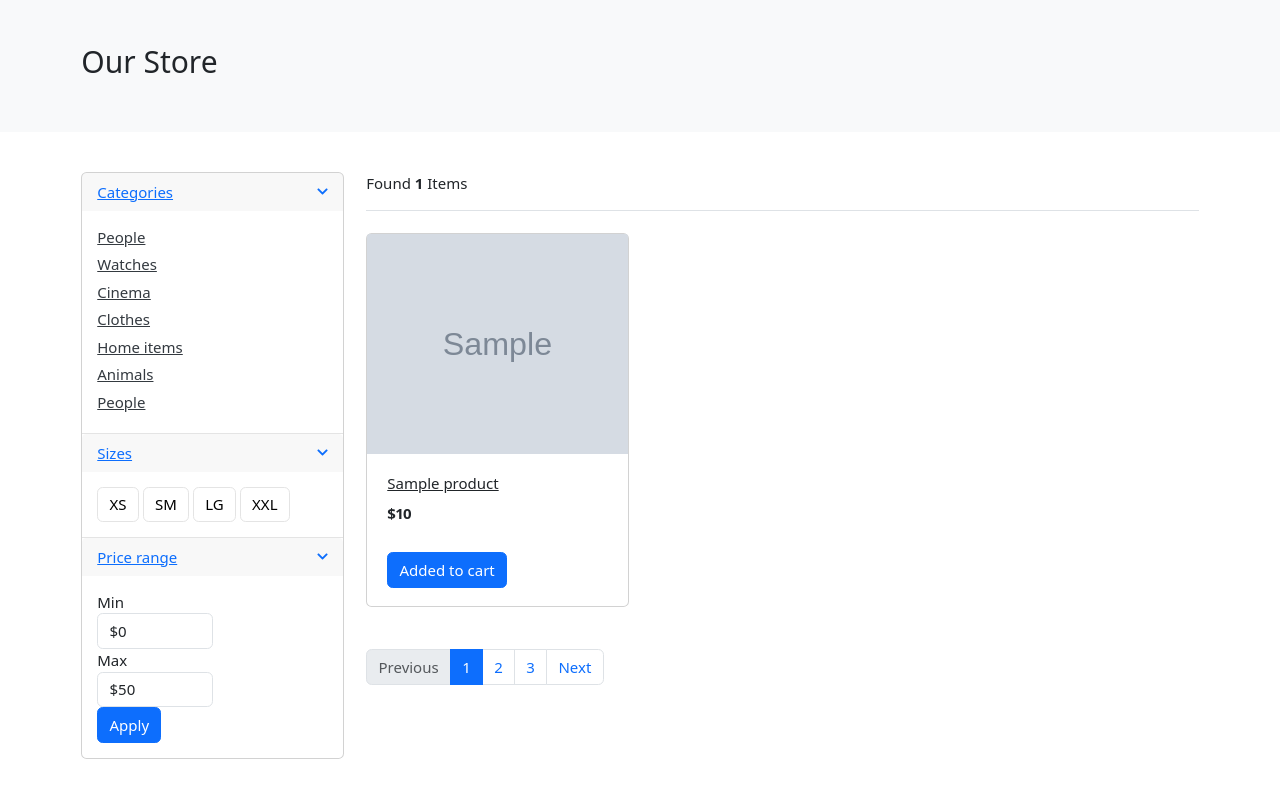
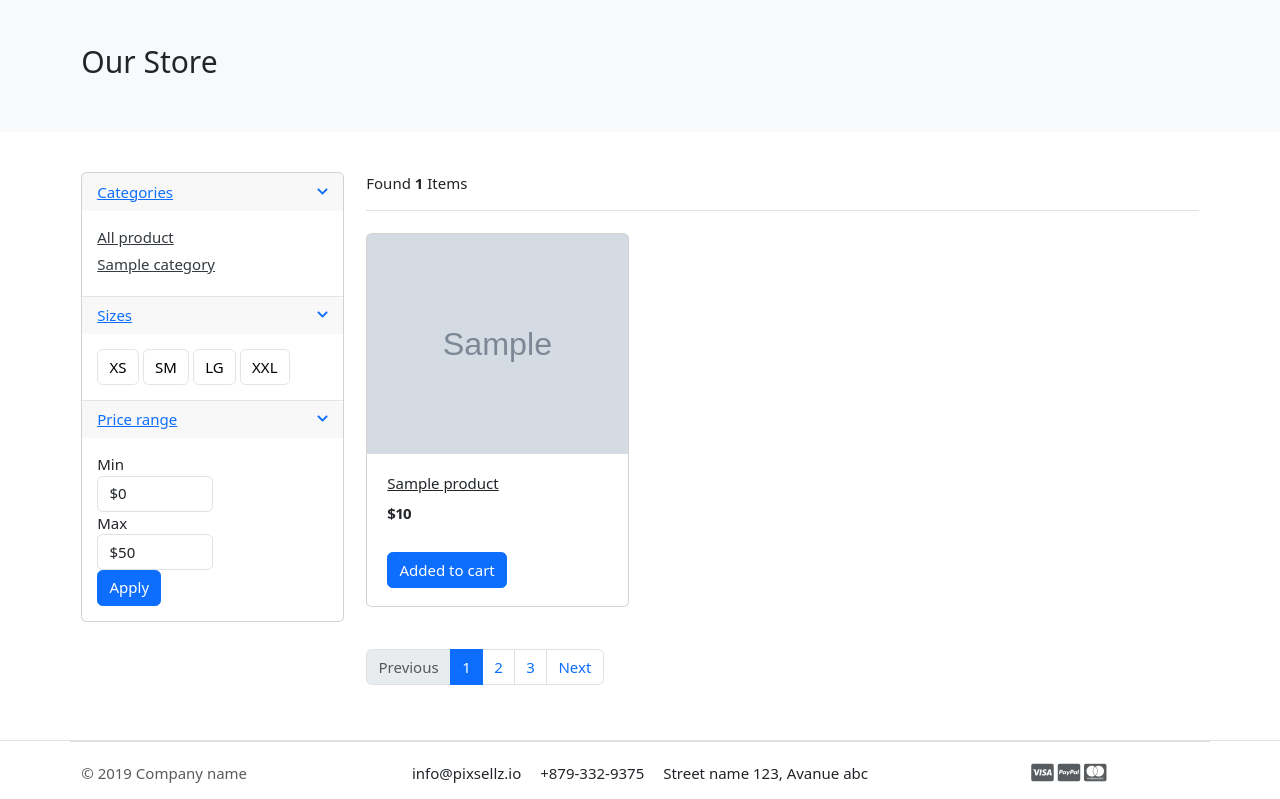
Before and after one commit to NVDungg/D4P_ecom, a Django app: page /store/ in a window 1280 px wide. Shown: the part 119-918 px from the top of the page. Run offline with Django 4.2, Linux system fonts and the light colour scheme; tables that the repository leaves empty hold one stand-in row (values such as "Sample post"); grey boxes marked "Sample" are stand-in pictures; some web fonts are replaced.

Commit message:
create context_product for category. using in template

```diff
--- /dev/null
+++ b/categorys/context_processors.py
@@ -0,0 +1,16 @@
+from .models import Category
+
+"""context_processors is a list of dotted Python paths to callables that are used to
+populate the context when a template is rendered with a request.
+These callables take a request object as their argument and return a dict of items
+to be merged into the context."""
+''' context processors là các hàm được sử dụng để đưa các biến toàn cục vào
+các context processors mặc định của Django. Context processors là các hàm Python
+nhận một request object làm tham số và trả về một dictionary chứa các biến context
+để sử dụng trong các template.'''
+#new context processors must be sign up in settings.py to be use in template
+
+def menu_links(request):
+    #store all object of Category in variable links
+    links = Category.objects.all()
+    return dict(links=links)
--- a/categorys/models.py
+++ b/categorys/models.py
@@ -1,4 +1,5 @@
 from django.db import models
+from django.urls import reverse
 
 # Create your models here.
 class Category(models.Model):
@@ -12,5 +13,10 @@ class Category(models.Model):
         verbose_name = 'category'
         verbose_name_plural = 'categories'
 
+    def get_url(self):
+        '''make fucntion reverse to category by slug use url name of store'''
+        return reverse('product_category', args=[self.slug])
+            #reverse(url_name, args=args, kwargs=kwargs)
+
     def __str__(self):
         return self.category_name
--- a/e_com/settings.py
+++ b/e_com/settings.py
@@ -68,6 +68,7 @@ TEMPLATES = [
                 'django.template.context_processors.request',
                 'django.contrib.auth.context_processors.auth',
                 'django.contrib.messages.context_processors.messages',
+                'categorys.context_processors.menu_links',
             ],
         },
     },
--- a/store/views.py
+++ b/store/views.py
@@ -10,6 +10,7 @@ class ProductListView(ListView):
     template_name = 'store/store.html'
 
     def get_context_data(self, **kwargs):
+        #retrieves the value of the category_slug parameter from the URL path.
         category_slug = self.kwargs.get('category_slug')
         categories = None
         products = None
--- a/templates/navbar.html
+++ b/templates/navbar.html
@@ -37,12 +37,10 @@
                     <i class="fa fa-bars"></i> All category
                 </button>
                 <div class="dropdown-menu">
-                    <a class="dropdown-item" href="#">Machinery / Mechanical Parts / Tools </a>
-                    <a class="dropdown-item" href="#">Consumer Electronics / Home Appliances </a>
-                    <a class="dropdown-item" href="#">Auto / Transportation</a>
-                    <a class="dropdown-item" href="#">Apparel / Textiles / Timepieces </a>
-                    <a class="dropdown-item" href="#">Home & Garden / Construction / Lights </a>
-                    <a class="dropdown-item" href="#">Beauty & Personal Care / Health </a>
+                    {% comment %} Using context processor {% endcomment %}
+                    {% for category in links %}
+                        <a class="dropdown-item" href="{{ category.get_url }}">{{ category.category_name }}</a>
+                    {% endfor %}
                 </div>
             </div>  <!-- category-wrap.// -->
         </div> <!-- col.// -->
--- a/templates/store/store.html
+++ b/templates/store/store.html
@@ -30,13 +30,10 @@
                 <div class="card-body">
 
                     <ul class="list-menu">
-                    <li><a href="#">People  </a></li>
-                    <li><a href="#">Watches </a></li>
-                    <li><a href="#">Cinema  </a></li>
-                    <li><a href="#">Clothes  </a></li>
-                    <li><a href="#">Home items </a></li>
-                    <li><a href="#">Animals</a></li>
-                    <li><a href="#">People </a></li>
+                        <li><a href="{% url 'product_list' %}">All product</a></li>
+                        {% for category in links %}
+                            <li><a href="{{ category.get_url }}">{{ category.category_name }}</a></li>
+                        {% endfor %}
                     </ul>
 
                 </div> <!-- card-body.// -->
```
